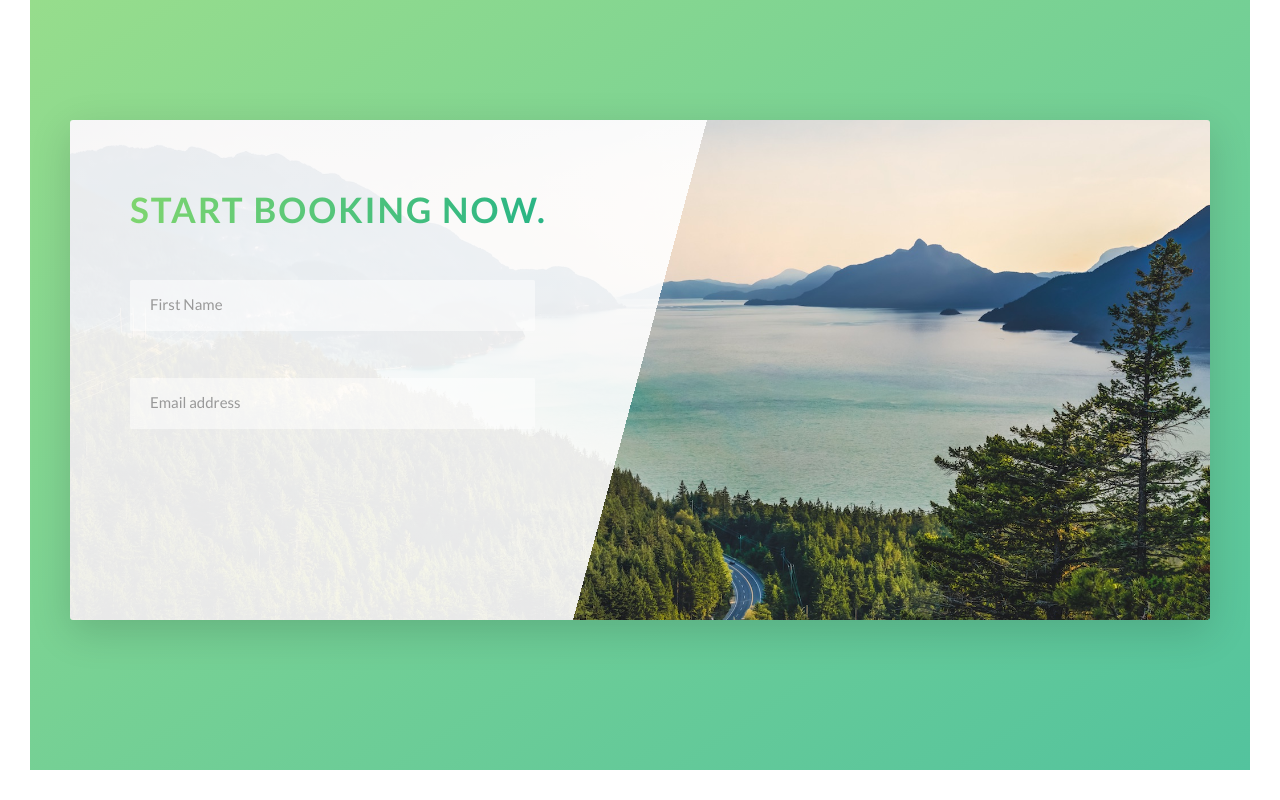
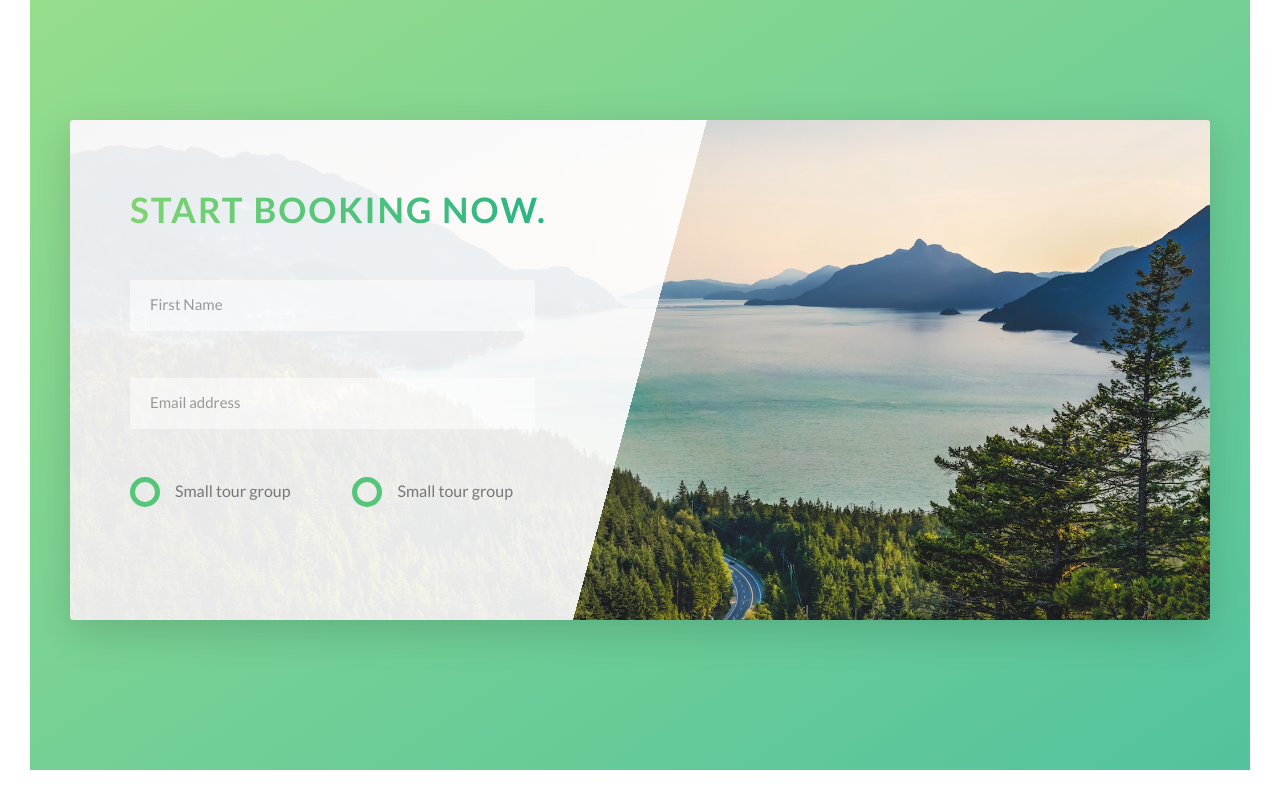
Before and after one commit to suthan83/Natours, a website: page index.html in a window 1280 px wide. Shown: the part 4527-5327 px from the top of the page. Drawn offline with Linux system fonts and the light colour scheme.

Commit message:
adds custom radio button styling the form

```diff
--- a/index.html
+++ b/index.html
@@ -285,6 +285,20 @@
                                     <input type="email" class="form__input" placeholder="Email address" id="email" required>
                                     <label for="email" class="form__label">Email address</label>
                                 </div>
+                                <div class="form__group">
+                                    <div class="form__radio-group">
+                                        <input type="radio" class="form__radio-input" id="small" name="size">
+                                        <label for="small" class="form__radio-label">
+                                            <span class="form__radio-button"></span>
+                                            Small tour group</label>
+                                    </div>
+                                    <div class="form__radio-group">
+                                        <input type="radio" class="form__radio-input" id="large" name="size">
+                                        <label for="large" class="form__radio-label">
+                                            <span class="form__radio-button"></span>
+                                            Small tour group</label>
+                                    </div>
+                                </div>
                             </form>
                         </div>
                     </div>
--- a/sass/components/_form.scss
+++ b/sass/components/_form.scss
@@ -48,4 +48,49 @@
         transform: translateY(-4rem);
     }
 
+    &__radio-group {
+        width: 49%;
+        display: inline-block;
+    }
+
+    &__radio-input {
+        display: none;
+    }
+
+    &__radio-label {
+        font-size: $default-font-size;
+        position: relative;
+        padding-left: 4.5rem;
+    }
+
+    &__radio-button {
+        height: 3rem;
+        width: 3rem;
+        border: 5px solid $color-primary;
+        border-radius: 50%;
+        display: inline-block;
+        position: absolute;
+        left: 0;
+        top: -.4rem;
+
+        &::after {
+            content: "";
+            display: block;
+            height: 1.3rem;
+            width: 1.3rem;
+            border-radius: 50%;
+            position: absolute;
+            top: 50%;
+            left: 50%;
+            transform: translate(-50%, -50%);
+            background-color: $color-primary;
+            opacity: 0;
+            transition: opacity .2s;
+        }
+    }
+
+    &__radio-input:checked ~ &__radio-label &__radio-button::after {
+        opacity: 1;
+    }
+
 }
```
Also changed, not shown: css/style.css.
